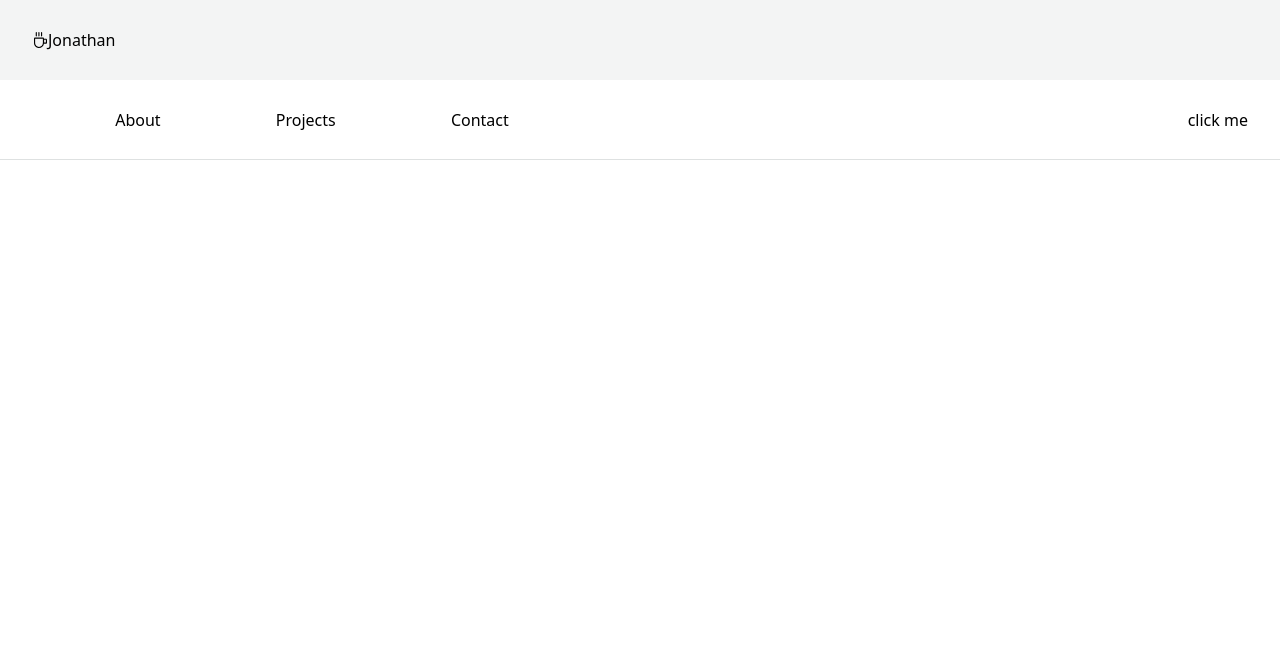
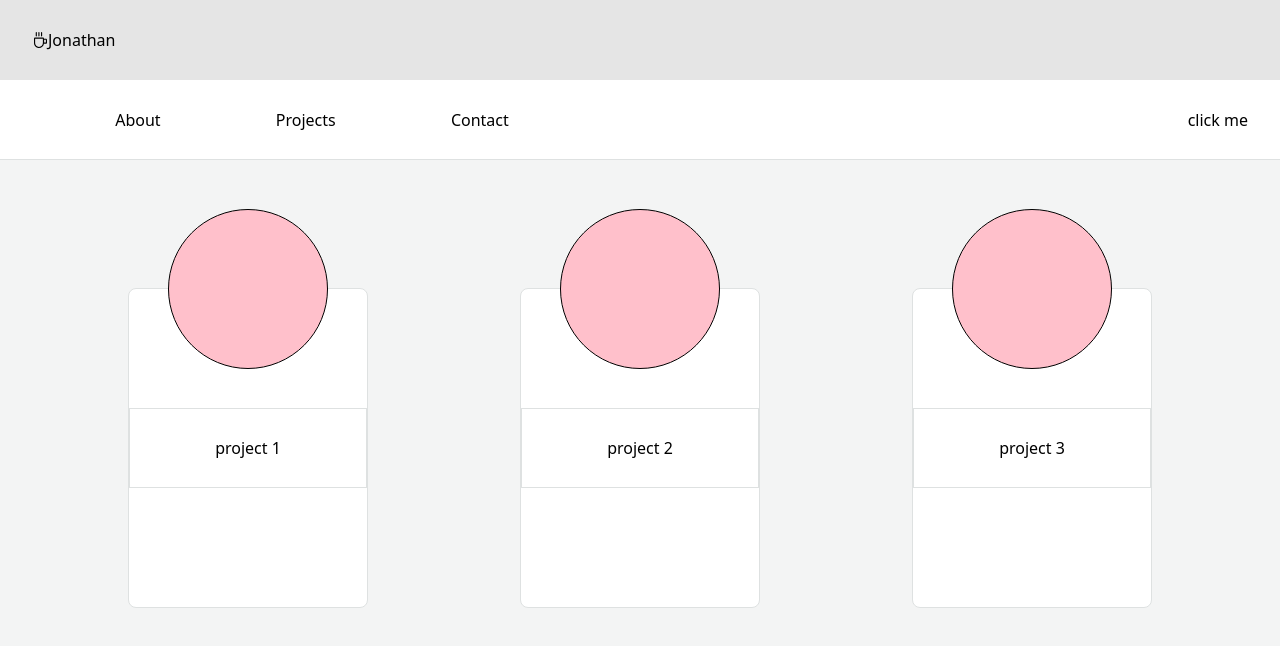
Before and after one commit to jonathanbutler7/portfolio, a React (Create React App) app: page / in a window 1280 px wide. Shown: the top 646 px of the page. Built offline with nearby package versions, Linux system fonts and the light colour scheme; the HTML template or start-up script is replaced by a standard one.

Commit message:
added projects section cards

```diff
--- /dev/null
+++ b/src/App.css
@@ -0,0 +1,13 @@
+html {
+    line-height: 1.15; /* 1 */
+    -webkit-text-size-adjust: 100%; /* 2 */
+  }
+
+body {
+    margin: 0;
+
+}
+
+h1 {
+    margin: 0;
+}
--- a/src/App.js
+++ b/src/App.js
@@ -1,13 +1,16 @@
 import './styles/main.css';
+// import './App.css'
 import NavBar from './NavBar';
 import SelectBar from './SelectBar';
+import Section from './CardContainer';
 
 function App() {
   return (
-  <>
-  <NavBar />
-    <SelectBar />
-  </>
+    <div>
+      <NavBar />
+      <SelectBar />
+      <Section />
+    </div>
   );
 }
 
--- /dev/null
+++ b/src/Card.js
@@ -0,0 +1,15 @@
+import React from 'react';
+import styles from './Card.module.scss';
+
+function Card({ title }) {
+  return (
+    <div className={styles.card}>
+      <div className={styles.circle}></div>
+      <div className={styles.titleContainer}>
+        <h1>{title}</h1>
+      </div>
+    </div>
+  );
+}
+
+export default Card;
--- /dev/null
+++ b/src/Card.module.scss
@@ -0,0 +1,31 @@
+.card {
+    background: white;
+    border: 1px solid #DEE1E1;
+    height: 20rem;
+    width: 15rem;
+    border-radius: .5rem;
+    display: flex;
+    flex-direction: column;
+    justify-content: center;
+    align-items: center;
+    position: relative;
+}
+
+.circle {
+    height: 10rem;
+    width: 10rem;
+    border: 1px solid black;
+    border-radius: 100%;
+    position: absolute;
+    top: -5rem;
+    background: pink;
+}
+
+.titleContainer {
+    border: 1px solid #DEE1E1;
+    width: 100%;
+    height: 25%;
+    display: flex;
+    justify-content: center;
+    align-items: center;
+}
--- /dev/null
+++ b/src/CardContainer.js
@@ -0,0 +1,15 @@
+import React from 'react';
+import styles from './CardContainer.module.scss';
+import Card from './Card'
+
+function CardContainer() {
+  return (
+    <div className={styles.main}>
+      <Card title={'project 1'}/>
+      <Card title={'project 2'}/>
+      <Card title={'project 3'}/>
+    </div>
+  );
+}
+
+export default CardContainer;
--- /dev/null
+++ b/src/CardContainer.module.scss
@@ -0,0 +1,7 @@
+.main {
+    background: #F3F4F4;
+    height: 80vh;
+    display: flex;
+    justify-content: space-between;
+    padding: 8rem;
+}
--- a/src/NavBar.module.scss
+++ b/src/NavBar.module.scss
@@ -1,5 +1,5 @@
 .nav {
-    background: #F3F4F4;
+    background: #E5E5E5;
     height: 5rem;
     padding: 2rem;
     display: flex;
--- a/src/SelectBar.js
+++ b/src/SelectBar.js
@@ -9,7 +9,9 @@ function SelectBar() {
         <a href=''>Projects</a>
         <a href=''>Contact</a>
       </section>
-      <section className={styles.right}>click me</section>
+      <section className={styles.right}>
+        <button>click me</button>
+      </section>
     </div>
   );
 }
```
Also changed, not shown: 1 other file (tests, documents, lock files or other folders).
